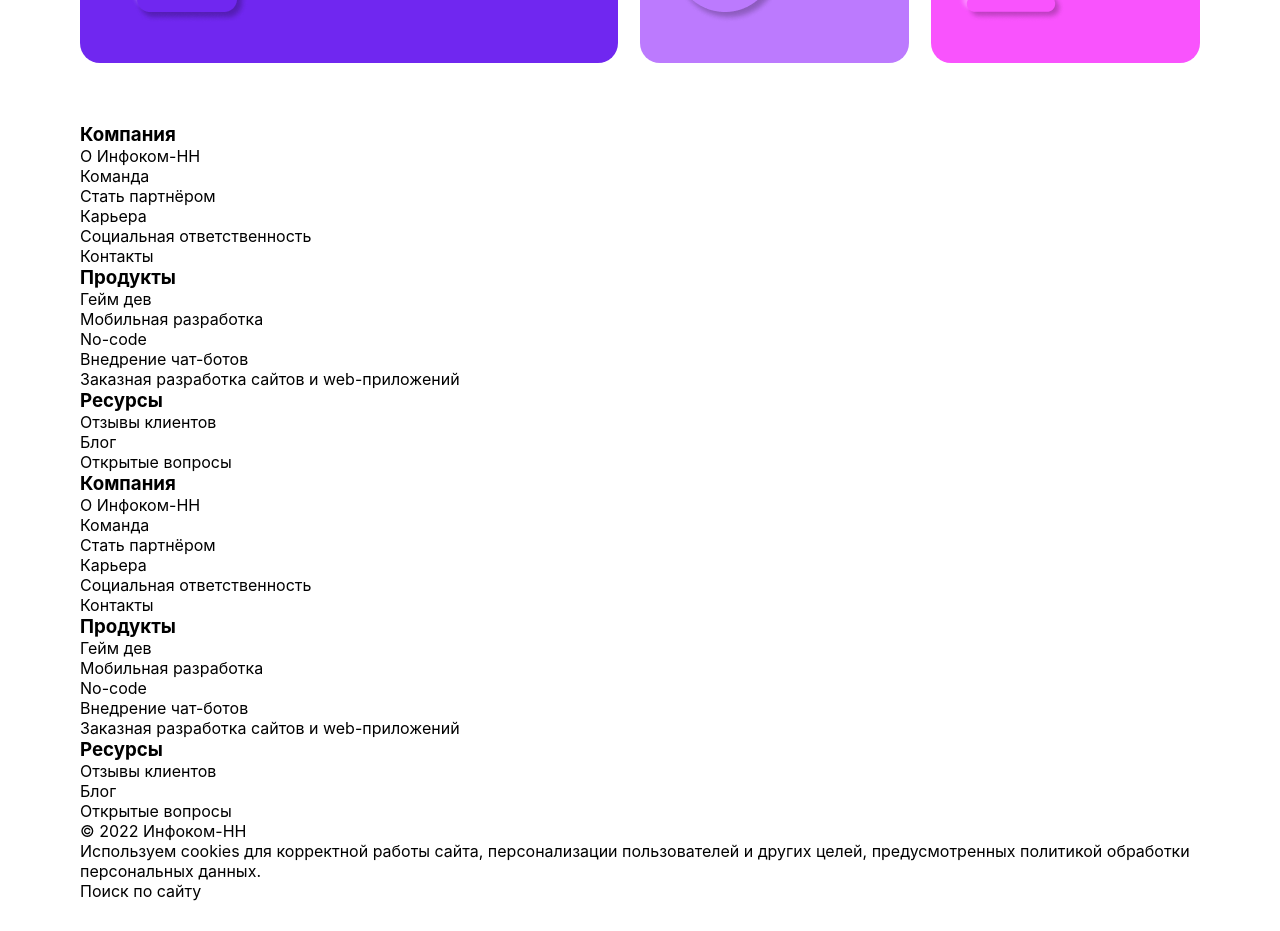
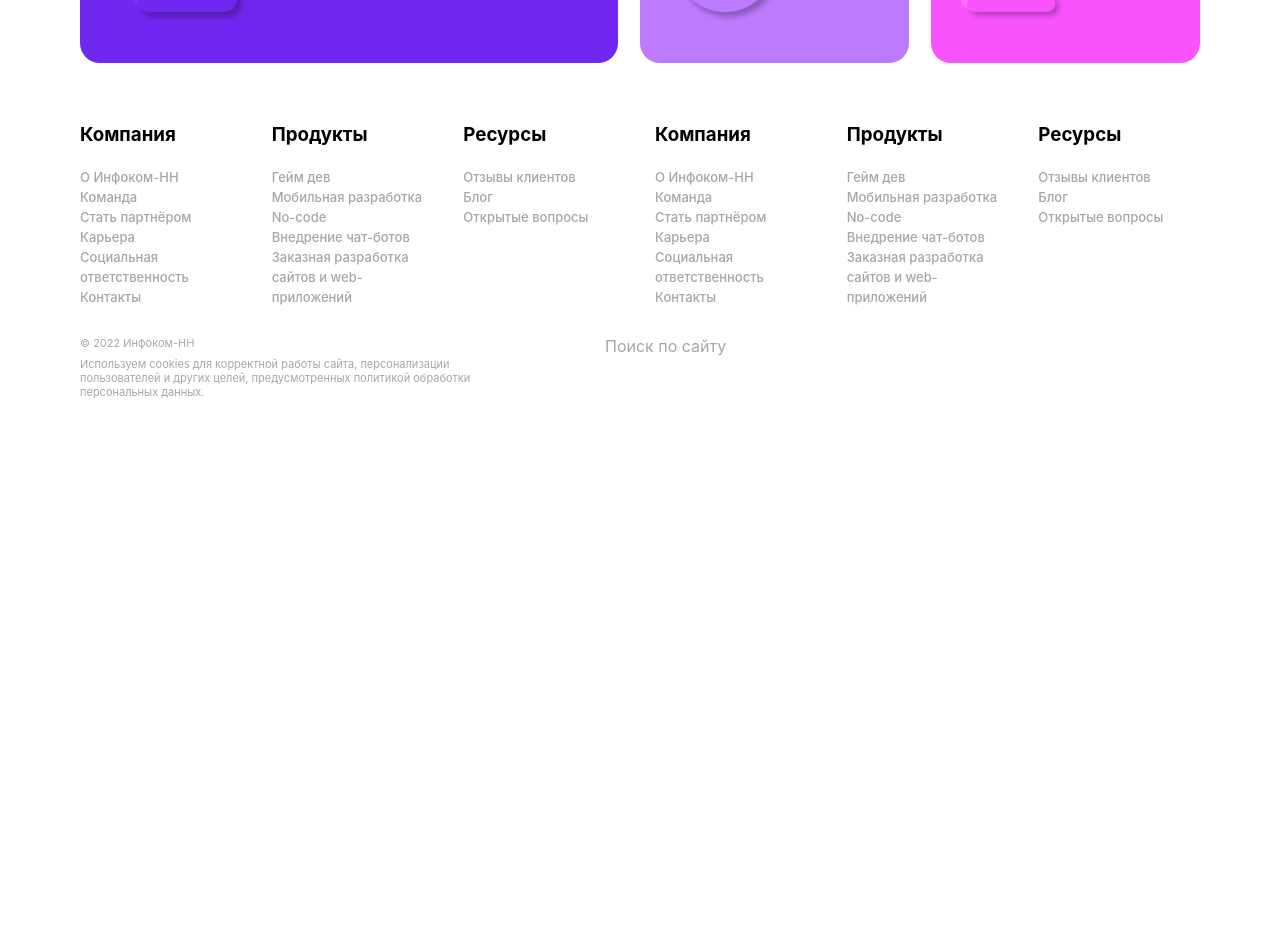
Before and after one commit to Ejoktank/infocom, a React app: page / in a window 1280 px wide. Shown: the part 1020-1951 px from the top of the page. After the commit the page ends 1449 px from the top, so only its background shows below. Built offline with nearby package versions, Linux system fonts and the light colour scheme.

Commit message:
footer desktop

```diff
--- a/src/App.less
+++ b/src/App.less
@@ -177,3 +177,39 @@
 .card-1 .card_header {
   font-size: 48px;
 }
+
+/* -------- */
+/* -FOOTER- */
+/* -------- */
+
+.footer-container {
+  display: grid;
+  grid-template-columns: repeat(6, 1fr);
+  column-gap: 30px;
+  margin-bottom: 30px;
+}
+
+.footer-subheader {
+  margin-bottom: 20px;
+}
+
+.footer_column-link {
+  font-weight: 500;
+  font-size: 13px;
+  color: #A6A6A6;
+}
+
+.footer_text-container {
+  display: grid;
+  grid-template-columns: 5fr 7fr;
+  column-gap: 100px;
+  color: #A6A6A6;
+}
+
+.footer-text {
+  font-size: 11px;
+}
+
+.copyright {
+  margin-bottom: 7px;
+}
--- a/src/Footer.jsx
+++ b/src/Footer.jsx
@@ -3,7 +3,7 @@
 export function Footer() {
     return (
         <footer className="footer">
-            <div className="container">
+            <div className="container footer-container">
                 <div className="footer-column">
                     <h3 className="footer-subheader">Компания</h3>
                     <ul className="footer_column-list">
@@ -63,7 +63,7 @@
                     </ul>
                 </div>
             </div>
-            <div className="container">
+            <div className="container footer_text-container">
                 <div className="footer-text">
                     <p className="copyright">© 2022 Инфоком-НН</p>
                     <p className="coockie">Используем cookies для корректной работы сайта, персонализации пользователей
```
